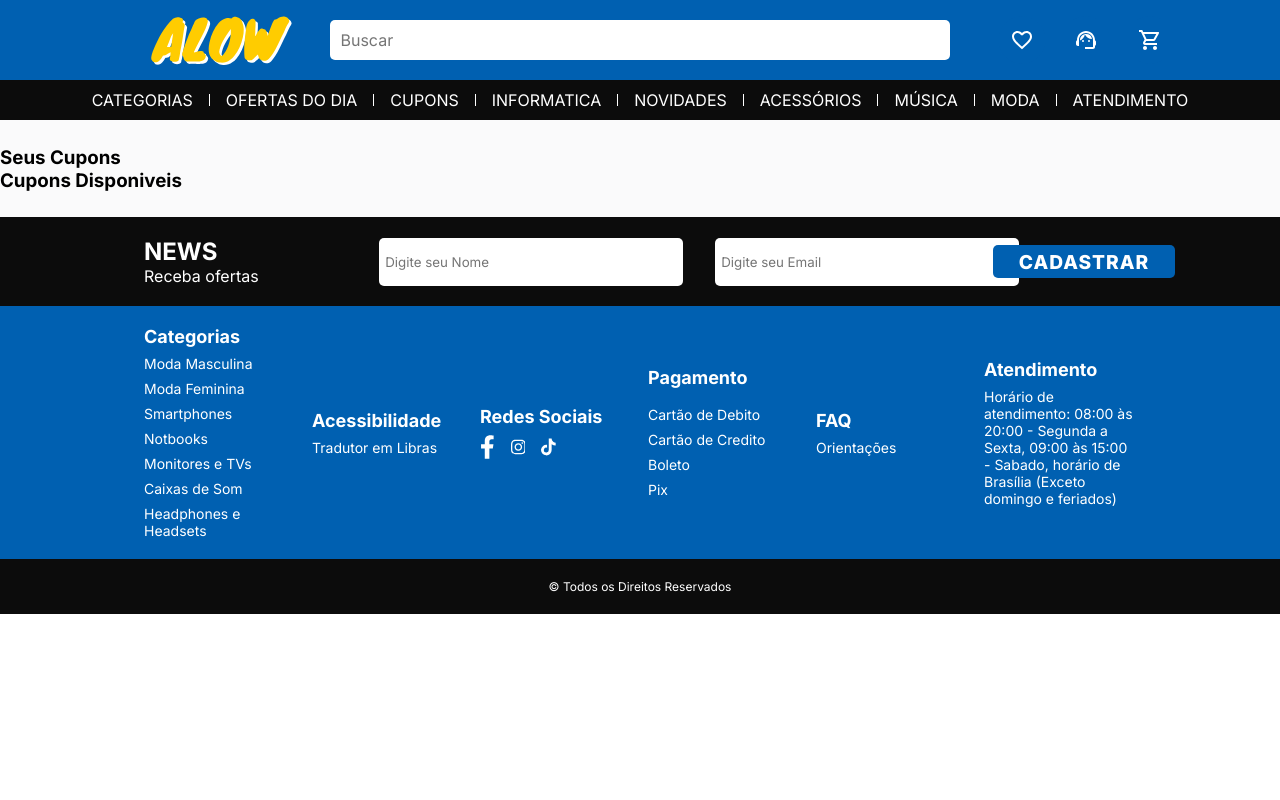
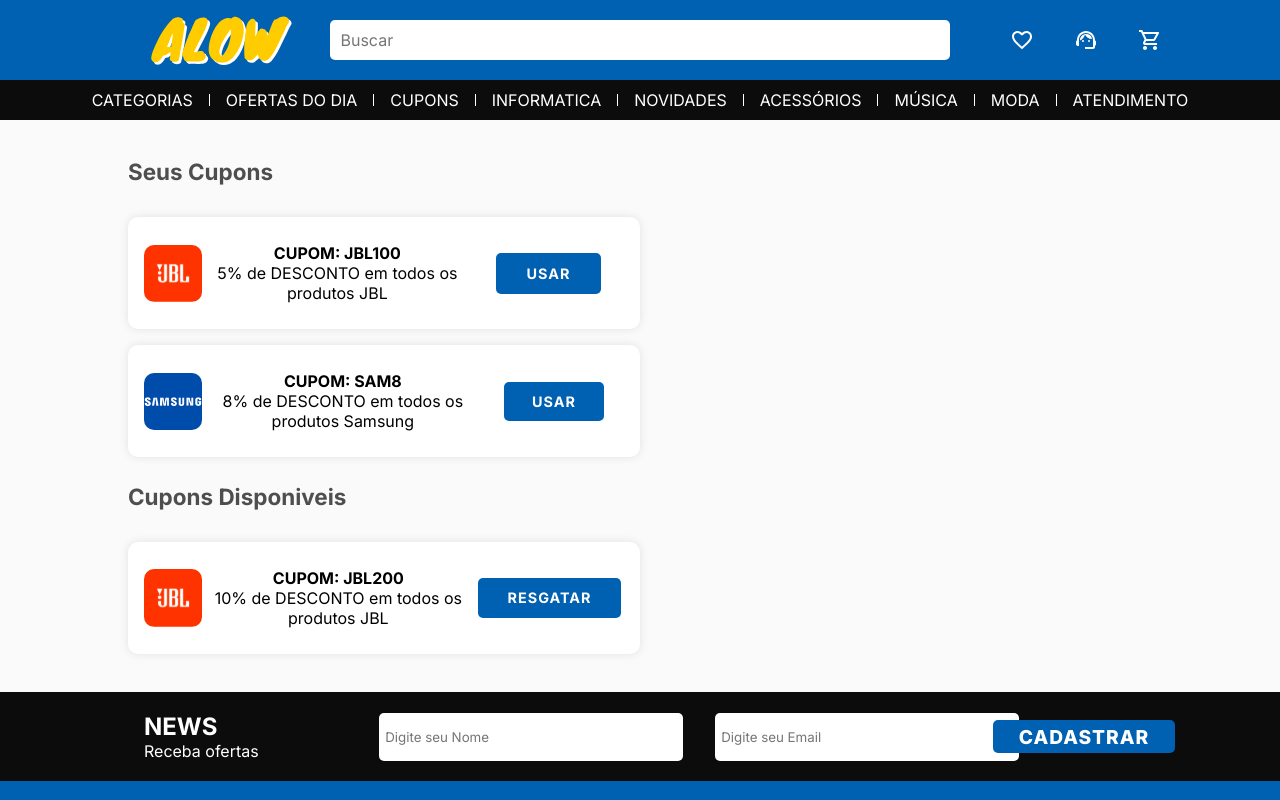
Before and after one commit to CezarNogueira/alow-store-site, a React (Vite) app: page /cupons in a window 1280 px wide. Shown: the top 800 px of the page. Built offline with nearby package versions, Linux system fonts and the light colour scheme.

Commit message:
fit Criar Pagina de Cupons, fit Criar componentes dos Cupons

```diff
--- /dev/null
+++ b/src/assets/components/Cupom/Avaliable_cupom.jsx
@@ -0,0 +1,14 @@
+export default function Avaliable_cupom() {
+    return (
+        <div className="cupom-container">
+            <img alt="Logo da JBL" className="cupom-image" src="jbl-logo.svg"/>
+            <div className="cupom-details">
+                <p className='cupom-name'>CUPOM: JBL200</p>
+                <p>10% de DESCONTO em todos os produtos JBL</p>
+            </div>
+            <div className='cupom-button-wrapper'>
+                <button className="cupom-button">RESGATAR</button>
+            </div>
+        </div>
+    )
+};
--- /dev/null
+++ b/src/assets/components/Cupom/Cupom.css
@@ -0,0 +1,41 @@
+.cupom-container {
+    background-color: white;
+    border-radius: 10px;
+    box-shadow: 0 0 10px rgba(0, 0, 0, 0.1);
+    width: 50%;
+    text-align: center;
+    padding: 1rem;
+    display: flex;
+    flex-direction: row;
+    justify-content: space-between;
+    align-items: center;
+}
+
+.cupom-image {
+    width: 12%;
+    border-radius: 10px;
+}
+
+.cupom-name {
+    font-weight: bold;
+}
+
+.cupom-button-wrapper {
+    height: 5rem;
+    width: 12rem;
+    display: flex;
+    align-items: center;
+    justify-content: center;
+}
+
+.cupom-button {
+    background-color: #0060B1;
+    color: white;
+    padding: 8% 20%;
+    border: none;
+    border-radius: 5px;
+    font-size: 0.9rem;
+    font-weight: bold;
+    letter-spacing: 1px;
+    cursor: pointer;
+}
--- /dev/null
+++ b/src/assets/components/Cupom/Cupom.jsx
@@ -0,0 +1,16 @@
+import './Cupom.css';
+
+export default function Cupom() {
+    return (
+        <div className="cupom-container">
+            <img alt="Logo da JBL" className="cupom-image" src="jbl-logo.svg"/>
+            <div className="cupom-details">
+                <p className='cupom-name'>CUPOM: JBL100</p>
+                <p>5% de DESCONTO em todos os produtos JBL</p>
+            </div>
+            <div className='cupom-button-wrapper'>
+                <button className="cupom-button">USAR</button>
+            </div>
+        </div>
+    )
+};
--- /dev/null
+++ b/src/assets/components/Cupom/Cupom2.jsx
@@ -0,0 +1,14 @@
+export default function Cupom2() {
+    return (
+        <div className="cupom-container">
+            <img alt="Logo da Samsung" className="cupom-image" src="samsung-logo.png"/>
+            <div className="cupom-details">
+                <p className='cupom-name'>CUPOM: SAM8</p>
+                <p>8% de DESCONTO em todos os produtos Samsung</p>
+            </div>
+            <div className='cupom-button-wrapper'>
+                <button className="cupom-button">USAR</button>
+            </div>
+        </div>
+    )
+};
--- a/src/assets/pages/Cupons/Cupons.css
+++ b/src/assets/pages/Cupons/Cupons.css
@@ -0,0 +1,31 @@
+.yours-cupons-wrapper {
+    display: flex;
+    flex-direction: column;
+    align-items: center;
+    justify-content: center;
+    gap: 2rem;
+    padding: 1% 0px;
+}
+
+.cupons-title {
+    width: 80%;
+    text-align: start;
+    font-size: 1.2rem;
+    color: #4E4E4E;
+}
+
+.cupom-wrapper {
+    width: 80%;
+    display: flex;
+    flex-direction: column;
+    gap: 1rem;
+}
+
+.available-cupons-wrapper {
+    display: flex;
+    flex-direction: column;
+    align-items: center;
+    justify-content: center;
+    gap: 2rem;
+    padding: 1% 0px;
+}
--- a/src/assets/pages/Cupons/Cupons.jsx
+++ b/src/assets/pages/Cupons/Cupons.jsx
@@ -1,4 +1,7 @@
 import './Cupons.css';
+import Cupom from '../../components/Cupom/Cupom';
+import Cupom2 from '../../components/Cupom/Cupom2';
+import Avaliable_cupom from '../../components/Cupom/Avaliable_cupom';
 
 export default function Cupons() {
     return (
@@ -6,10 +9,21 @@ export default function Cupons() {
             <section>
                 <div className='cupons-wrapper'>
                     <div className='yours-cupons-wrapper'>
-                        <h3>Seus Cupons</h3>
+                        <div className='cupons-title'>
+                            <h3>Seus Cupons</h3>
+                        </div>
+                        <div className='cupom-wrapper'>
+                            <Cupom />
+                            <Cupom2 />
+                        </div>
                     </div>
                     <div className='available-cupons-wrapper'>
-                        <h3>Cupons Disponiveis</h3>
+                        <div className='cupons-title'>
+                            <h3>Cupons Disponiveis</h3>
+                        </div>
+                        <div className='cupom-wrapper'>
+                            <Avaliable_cupom />
+                        </div>
                     </div>
                 </div>
             </section>
```
